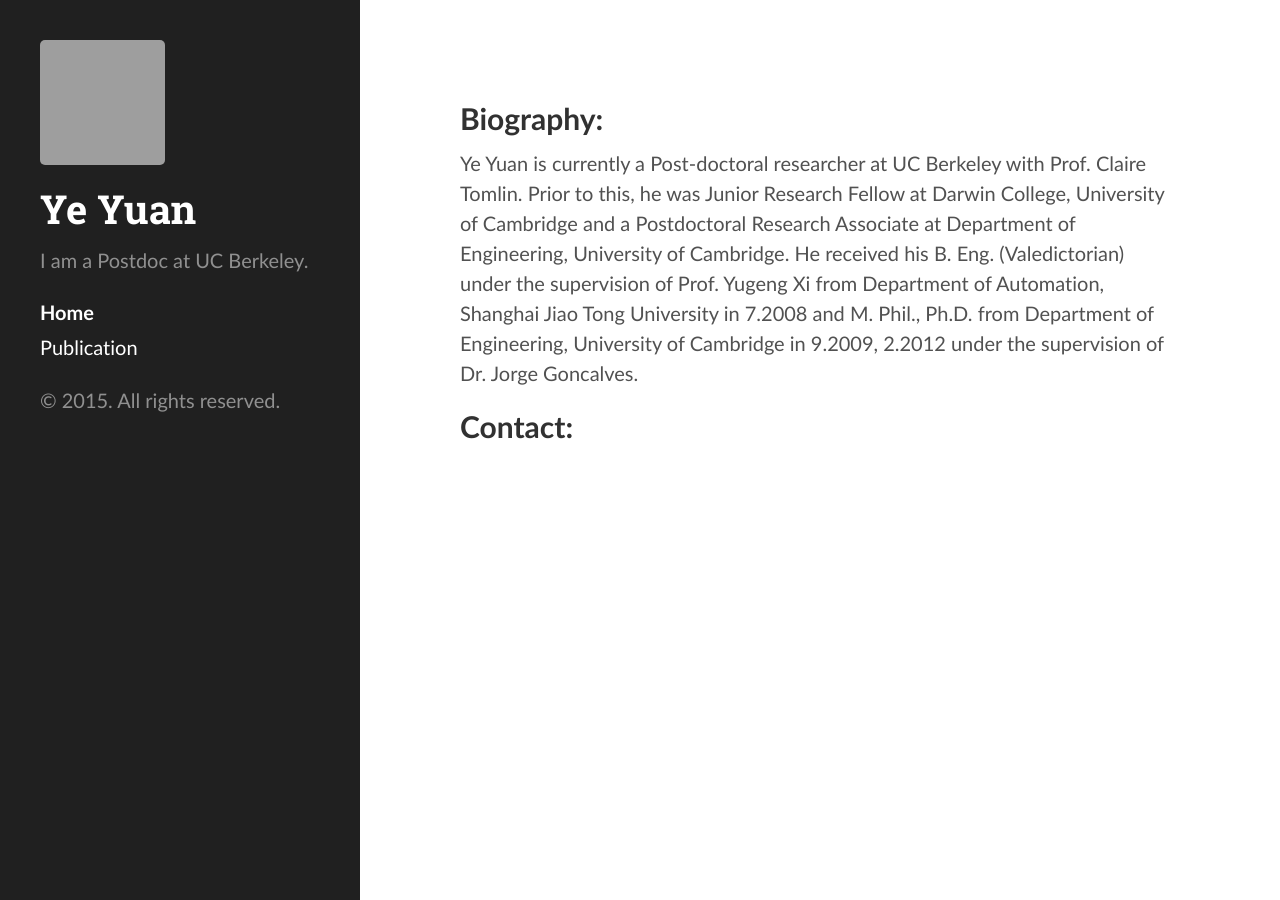
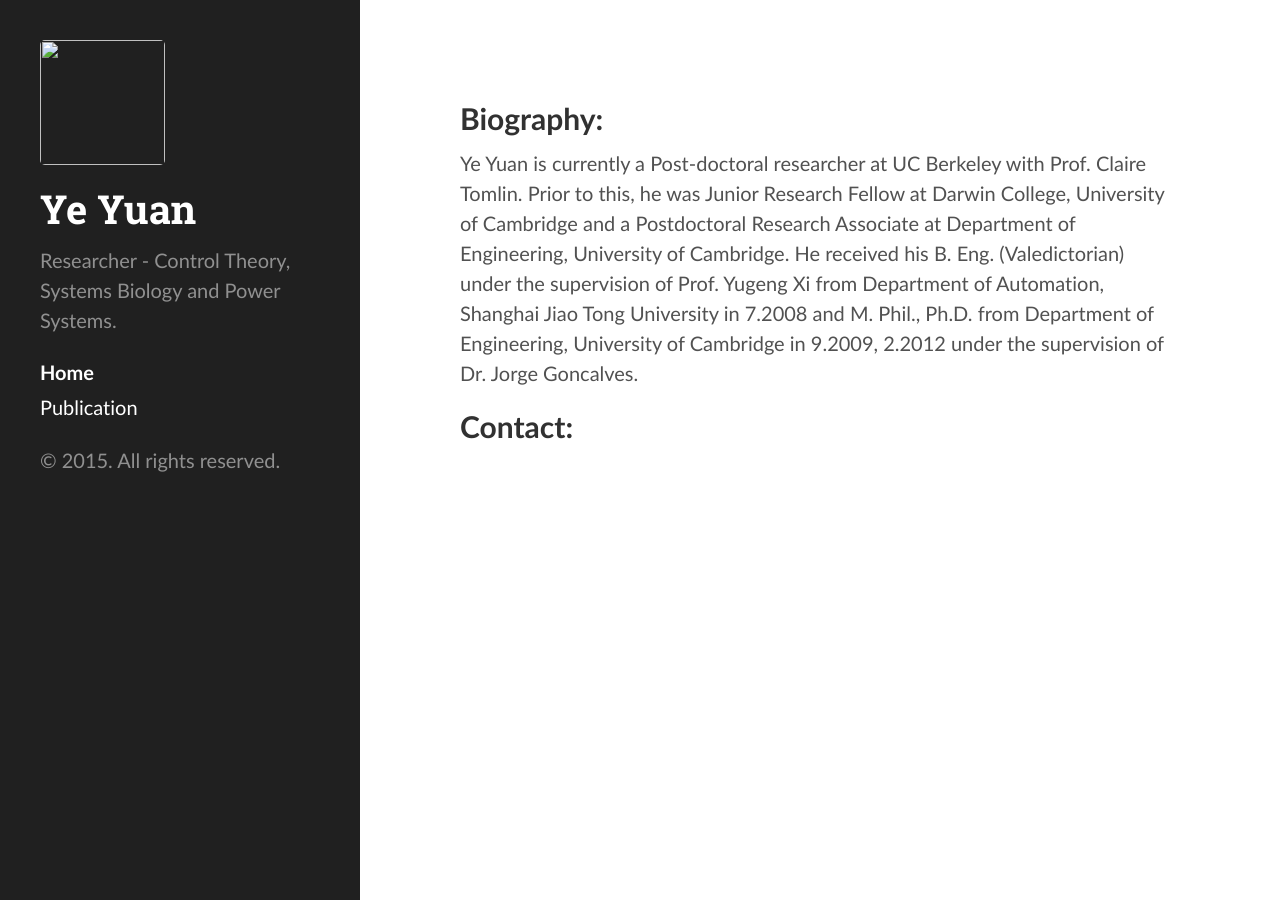
Before and after one commit to yy311/yy311.github.io, a Jekyll site: the page built from index.html, in a window 1280 px wide. Built offline with Jekyll 4.4.1, drawn with Linux system fonts in a browser that asks for light colours; grey boxes are pictures that could not be loaded.

Commit message:
Update _config.yml

```diff
--- a/_config.yml
+++ b/_config.yml
@@ -3,11 +3,11 @@
 
 # Setup
 title:            Ye Yuan
-tagline:          'Research'
-description:      'I am a Postdoc at UC Berkeley.'
+tagline:          'Research and Stuff'
+description:      'Researcher - Control Theory, Systems Biology and Power Systems.'
 url:              http://yy311.github.io
 baseurl:          /
-cover_image:  yeyuan.png
+#cover_image:  yeyuan.png
 
 author:
 name:           'Ye Yuan'
```
